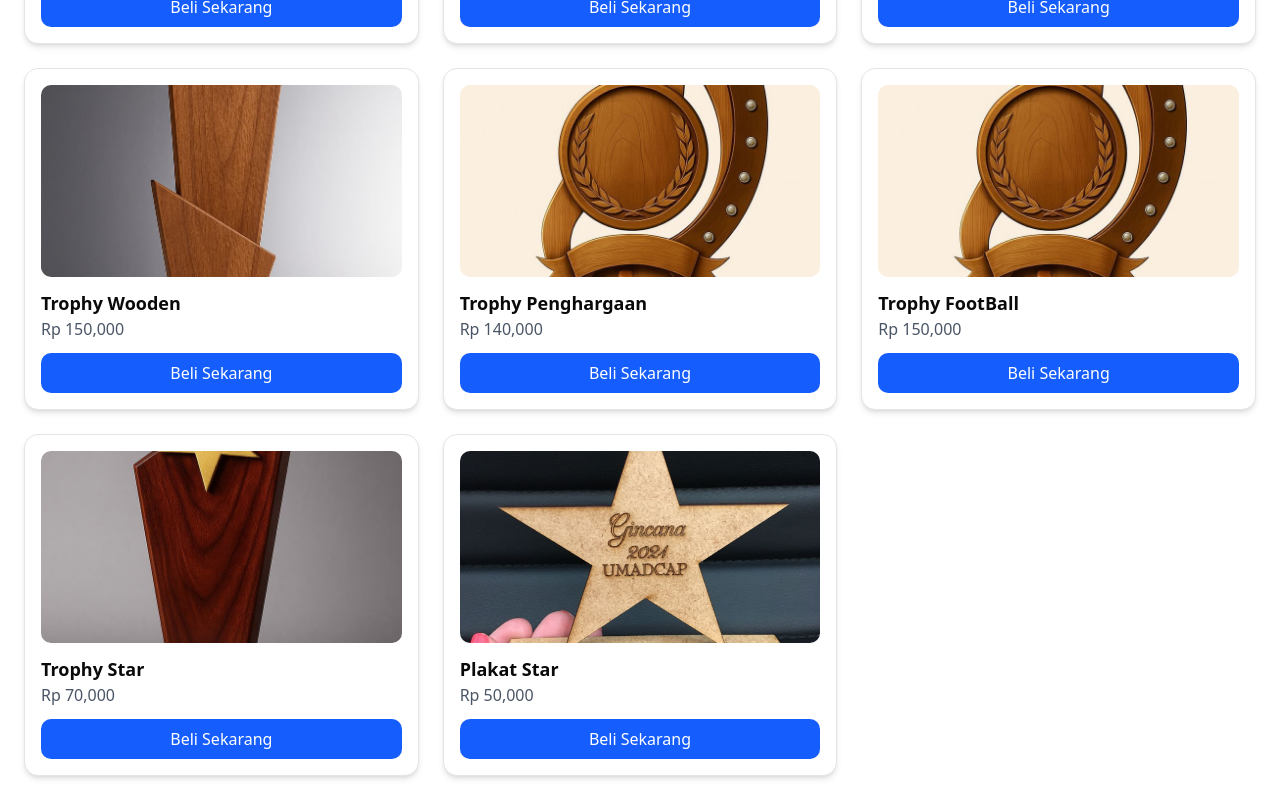
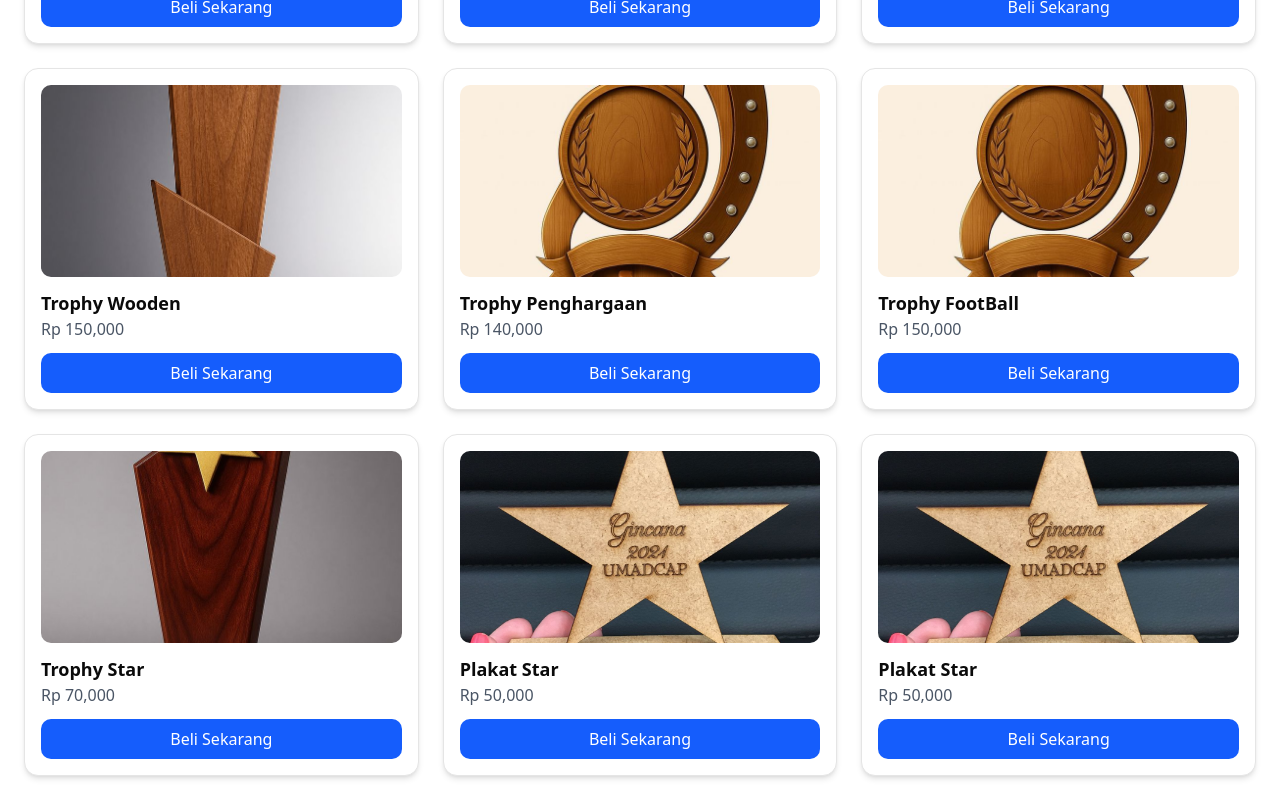
Before and after one commit to anisasetianingsih13/Beli-Trophy, a Next.js app in the folder web/: page /product in a window 1280 px wide. Shown: the part 748-1548 px from the top of the page. Built offline with nearby package versions, Linux system fonts and the light colour scheme.

Commit message:
Tambah id

```diff
--- a/web/src/app/(user)/product/page.tsx
+++ b/web/src/app/(user)/product/page.tsx
@@ -76,6 +76,12 @@ export default function ProdukCatalog() {
       price: 50000,
       image: "/images/star.jpg",
     },
+    {
+      id: 12,
+      name: "Plakat Star",
+      price: 50000,
+      image: "/images/star.jpg",
+    },
   ];
 
   return (
```
